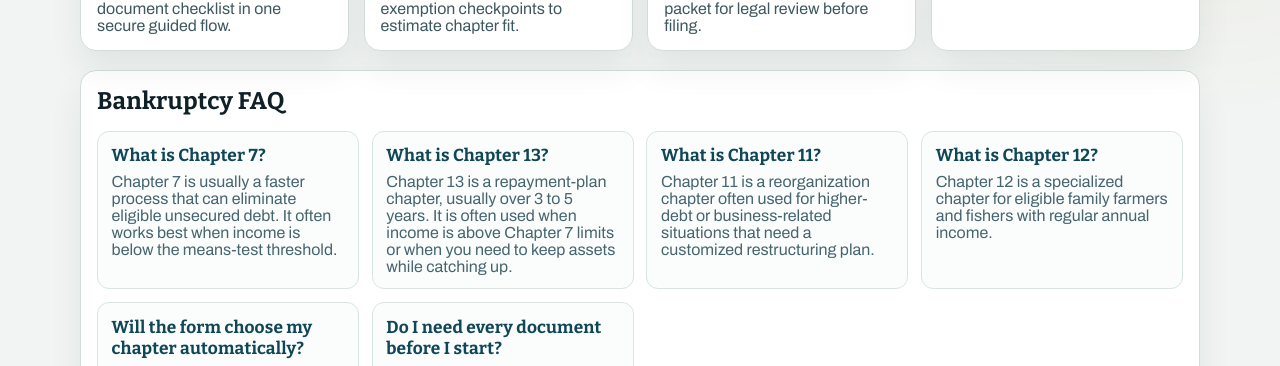
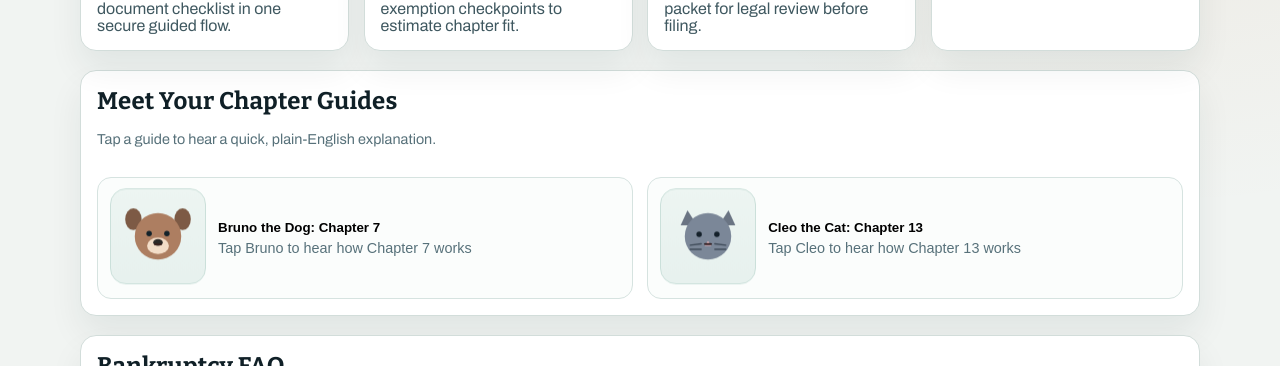
Before and after one commit to mhanssler/Oak_BK, a Next.js app: page / in a window 1280 px wide. Shown: the part 580-946 px from the top of the page. Built offline with nearby package versions, Linux system fonts and the light colour scheme.

Commit message:
Add interactive talking dog/cat chapter guides on homepage

```diff
--- a/src/app/globals.css
+++ b/src/app/globals.css
@@ -164,6 +164,93 @@ h3 {
 .faq-wrap {
   padding: 1rem;
   margin-bottom: 1.4rem;
+}
+
+.chapter-guides-wrap {
+  padding: 1rem;
+  margin-bottom: 1.2rem;
+}
+
+.chapter-guides-grid {
+  display: grid;
+  gap: 0.9rem;
+  grid-template-columns: repeat(auto-fit, minmax(280px, 1fr));
+}
+
+.chapter-guide-card {
+  border: 1px solid #d6e3e0;
+  border-radius: 14px;
+  background: #fbfdfc;
+  padding: 0.75rem;
+}
+
+.chapter-guide-card-active {
+  border-color: #95c8bb;
+  box-shadow: 0 12px 24px rgba(16, 75, 65, 0.11);
+}
+
+.chapter-guide-trigger {
+  width: 100%;
+  border: 0;
+  background: transparent;
+  padding: 0;
+  text-align: left;
+  display: grid;
+  grid-template-columns: 96px 1fr;
+  align-items: center;
+  gap: 0.75rem;
+  cursor: pointer;
+}
+
+.chapter-guide-trigger:focus-visible {
+  outline: 2px solid rgba(11, 111, 91, 0.33);
+  outline-offset: 3px;
+  border-radius: 12px;
+}
+
+.chapter-guide-avatar {
+  width: 96px;
+  height: 96px;
+  border-radius: 16px;
+  background: linear-gradient(180deg, #edf5f2, #e7f1ee);
+  border: 1px solid #cbe0da;
+  display: grid;
+  place-items: center;
+  animation: guide-bob 3.5s ease-in-out infinite;
+}
+
+.guide-avatar-svg {
+  width: 82px;
+  height: 82px;
+  display: block;
+}
+
+.guide-mouth {
+  transform-origin: center;
+  transform: scaleY(0.55);
+}
+
+.guide-mouth-active {
+  animation: guide-talk 0.35s ease-in-out infinite alternate;
+}
+
+.chapter-guide-bubble {
+  max-height: 0;
+  overflow: hidden;
+  opacity: 0;
+  transition: max-height 0.24s ease, opacity 0.24s ease, margin-top 0.24s ease;
+  margin-top: 0;
+}
+
+.chapter-guide-bubble-open {
+  max-height: 180px;
+  opacity: 1;
+  margin-top: 0.75rem;
+}
+
+.chapter-guide-bubble p {
+  margin: 0;
+  color: #39545d;
 }
 
 .faq-grid {
@@ -438,7 +525,8 @@ h3 {
 @media (max-width: 900px) and (orientation: portrait) {
   .hero-split,
   .grid-two,
-  .faq-grid {
+  .faq-grid,
+  .chapter-guides-grid {
     grid-template-columns: 1fr;
   }
 }
@@ -449,7 +537,8 @@ h3 {
   }
 
   .grid-two,
-  .faq-grid {
+  .faq-grid,
+  .chapter-guides-grid {
     grid-template-columns: repeat(2, minmax(0, 1fr));
   }
 }
@@ -510,4 +599,37 @@ h3 {
   .list-table {
     min-width: 660px;
   }
+
+  .chapter-guide-trigger {
+    grid-template-columns: 78px 1fr;
+  }
+
+  .chapter-guide-avatar {
+    width: 78px;
+    height: 78px;
+  }
+
+  .guide-avatar-svg {
+    width: 66px;
+    height: 66px;
+  }
 }
+
+@keyframes guide-talk {
+  0% {
+    transform: scaleY(0.45);
+  }
+  100% {
+    transform: scaleY(1);
+  }
+}
+
+@keyframes guide-bob {
+  0%,
+  100% {
+    transform: translateY(0);
+  }
+  50% {
+    transform: translateY(-2px);
+  }
+}
--- a/src/app/page.tsx
+++ b/src/app/page.tsx
@@ -1,5 +1,6 @@
 import Image from 'next/image'
 import Link from 'next/link'
+import { ChapterGuides } from '@/components/home/chapter-guides'
 
 export default function Home() {
   return (
@@ -62,6 +63,8 @@ export default function Home() {
         </article>
       </section>
 
+      <ChapterGuides />
+
       <section className="surface faq-wrap">
         <div className="stack">
           <h2 style={{ margin: 0 }}>Bankruptcy FAQ</h2>
--- /dev/null
+++ b/src/components/home/chapter-guides.tsx
@@ -0,0 +1,140 @@
+'use client'
+
+import { useState } from 'react'
+
+type GuideId = 'chapter7' | 'chapter13'
+
+interface ChapterGuide {
+  id: GuideId
+  chapterLabel: string
+  petName: string
+  prompt: string
+  summary: string
+}
+
+const CHAPTER_GUIDES: ChapterGuide[] = [
+  {
+    id: 'chapter7',
+    chapterLabel: 'Chapter 7',
+    petName: 'Bruno the Dog',
+    prompt: 'Tap Bruno to hear how Chapter 7 works',
+    summary:
+      'Chapter 7 is often the faster option. It can discharge qualifying unsecured debts, usually in a few months, after income and eligibility checks are reviewed by your attorney.',
+  },
+  {
+    id: 'chapter13',
+    chapterLabel: 'Chapter 13',
+    petName: 'Cleo the Cat',
+    prompt: 'Tap Cleo to hear how Chapter 13 works',
+    summary:
+      'Chapter 13 uses a court-approved repayment plan, usually 3 to 5 years. It is often used when you need time to catch up on secured debt or when Chapter 7 is not the right fit.',
+  },
+]
+
+function DogAvatar({ active }: { active: boolean }) {
+  return (
+    <svg className="guide-avatar-svg" viewBox="0 0 120 120" aria-hidden="true">
+      <ellipse cx="24" cy="35" rx="12" ry="16" fill="#7d5a45" />
+      <ellipse cx="96" cy="35" rx="12" ry="16" fill="#7d5a45" />
+      <circle cx="60" cy="60" r="34" fill="#ad7e61" />
+      <circle cx="47" cy="56" r="4" fill="#12222a" />
+      <circle cx="73" cy="56" r="4" fill="#12222a" />
+      <ellipse cx="60" cy="74" rx="16" ry="12" fill="#f3ddc8" />
+      <ellipse cx="60" cy="69" rx="7" ry="5" fill="#2b2927" />
+      <rect
+        className={`guide-mouth ${active ? 'guide-mouth-active' : ''}`}
+        x="54"
+        y="79"
+        width="12"
+        height="5"
+        rx="3"
+        fill="#3a201d"
+      />
+    </svg>
+  )
+}
+
+function CatAvatar({ active }: { active: boolean }) {
+  return (
+    <svg className="guide-avatar-svg" viewBox="0 0 120 120" aria-hidden="true">
+      <polygon points="30,22 44,44 20,44" fill="#6a7483" />
+      <polygon points="90,22 100,44 76,44" fill="#6a7483" />
+      <circle cx="60" cy="60" r="34" fill="#7b8798" />
+      <circle cx="47" cy="57" r="4" fill="#14202a" />
+      <circle cx="73" cy="57" r="4" fill="#14202a" />
+      <polygon points="60,67 55,74 65,74" fill="#f2bcc2" />
+      <rect
+        className={`guide-mouth ${active ? 'guide-mouth-active' : ''}`}
+        x="54"
+        y="78"
+        width="12"
+        height="5"
+        rx="3"
+        fill="#2f1d20"
+      />
+      <line x1="34" y1="73" x2="50" y2="71" stroke="#404c5a" strokeWidth="2" strokeLinecap="round" />
+      <line x1="34" y1="79" x2="50" y2="79" stroke="#404c5a" strokeWidth="2" strokeLinecap="round" />
+      <line x1="86" y1="73" x2="70" y2="71" stroke="#404c5a" strokeWidth="2" strokeLinecap="round" />
+      <line x1="86" y1="79" x2="70" y2="79" stroke="#404c5a" strokeWidth="2" strokeLinecap="round" />
+    </svg>
+  )
+}
+
+export function ChapterGuides() {
+  const [activeGuide, setActiveGuide] = useState<GuideId | null>(null)
+
+  function handleToggle(guideId: GuideId) {
+    setActiveGuide((previous) => (previous === guideId ? null : guideId))
+  }
+
+  return (
+    <section className="surface chapter-guides-wrap">
+      <div className="stack">
+        <h2 style={{ margin: 0 }}>Meet Your Chapter Guides</h2>
+        <p className="hint" style={{ marginTop: 0 }}>
+          Tap a guide to hear a quick, plain-English explanation.
+        </p>
+
+        <div className="chapter-guides-grid">
+          {CHAPTER_GUIDES.map((guide) => {
+            const isActive = activeGuide === guide.id
+            return (
+              <article
+                key={guide.id}
+                className={`chapter-guide-card ${isActive ? 'chapter-guide-card-active' : ''}`}
+              >
+                <button
+                  type="button"
+                  className="chapter-guide-trigger"
+                  onClick={() => handleToggle(guide.id)}
+                  aria-expanded={isActive}
+                >
+                  <div className="chapter-guide-avatar">
+                    {guide.id === 'chapter7' ? (
+                      <DogAvatar active={isActive} />
+                    ) : (
+                      <CatAvatar active={isActive} />
+                    )}
+                  </div>
+                  <div className="stack" style={{ gap: '0.35rem' }}>
+                    <strong>
+                      {guide.petName}: {guide.chapterLabel}
+                    </strong>
+                    <span className="hint">{guide.prompt}</span>
+                  </div>
+                </button>
+
+                <div
+                  className={`chapter-guide-bubble ${isActive ? 'chapter-guide-bubble-open' : ''}`}
+                  aria-hidden={!isActive}
+                >
+                  <p>{guide.summary}</p>
+                </div>
+              </article>
+            )
+          })}
+        </div>
+      </div>
+    </section>
+  )
+}
```
